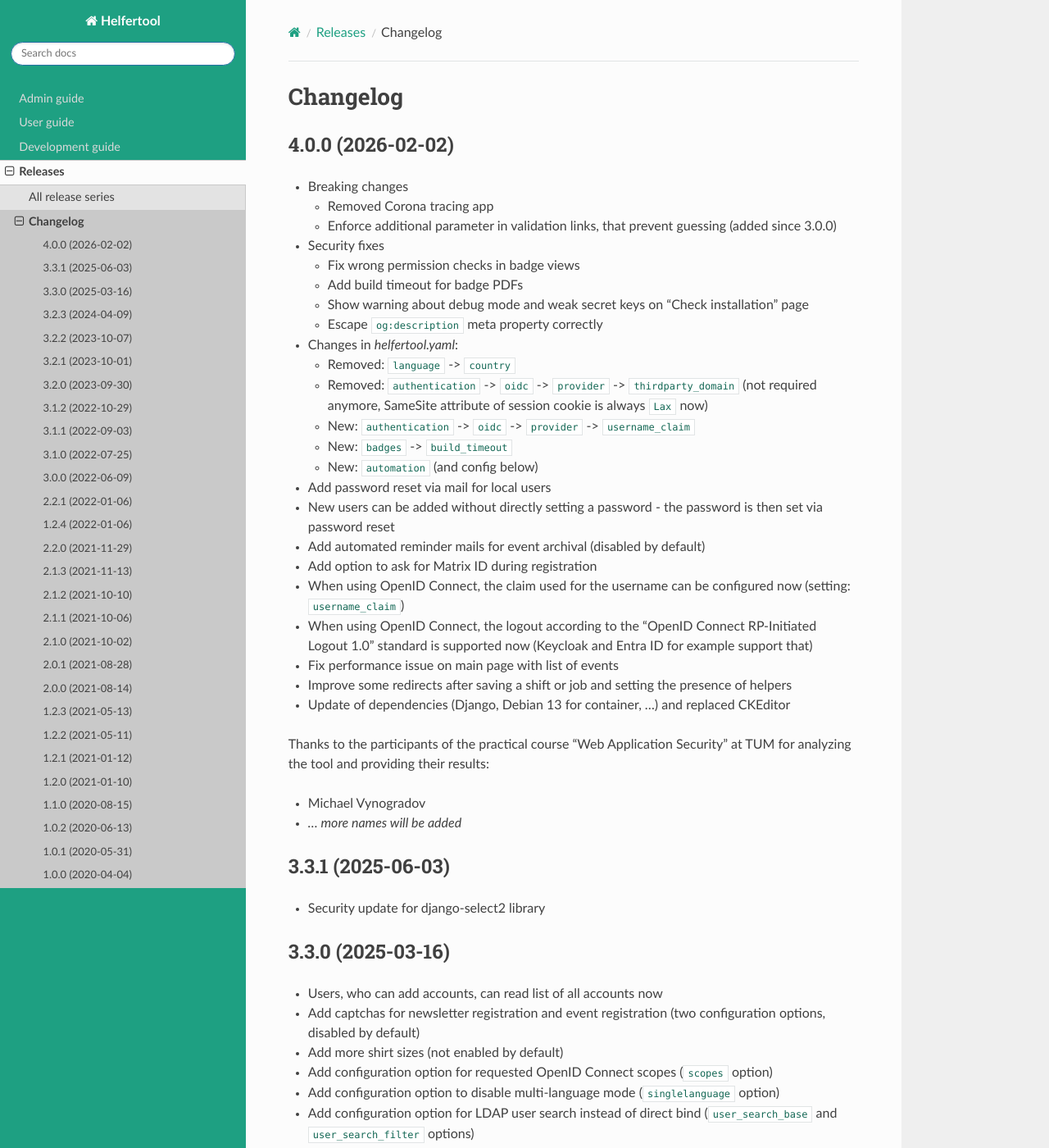
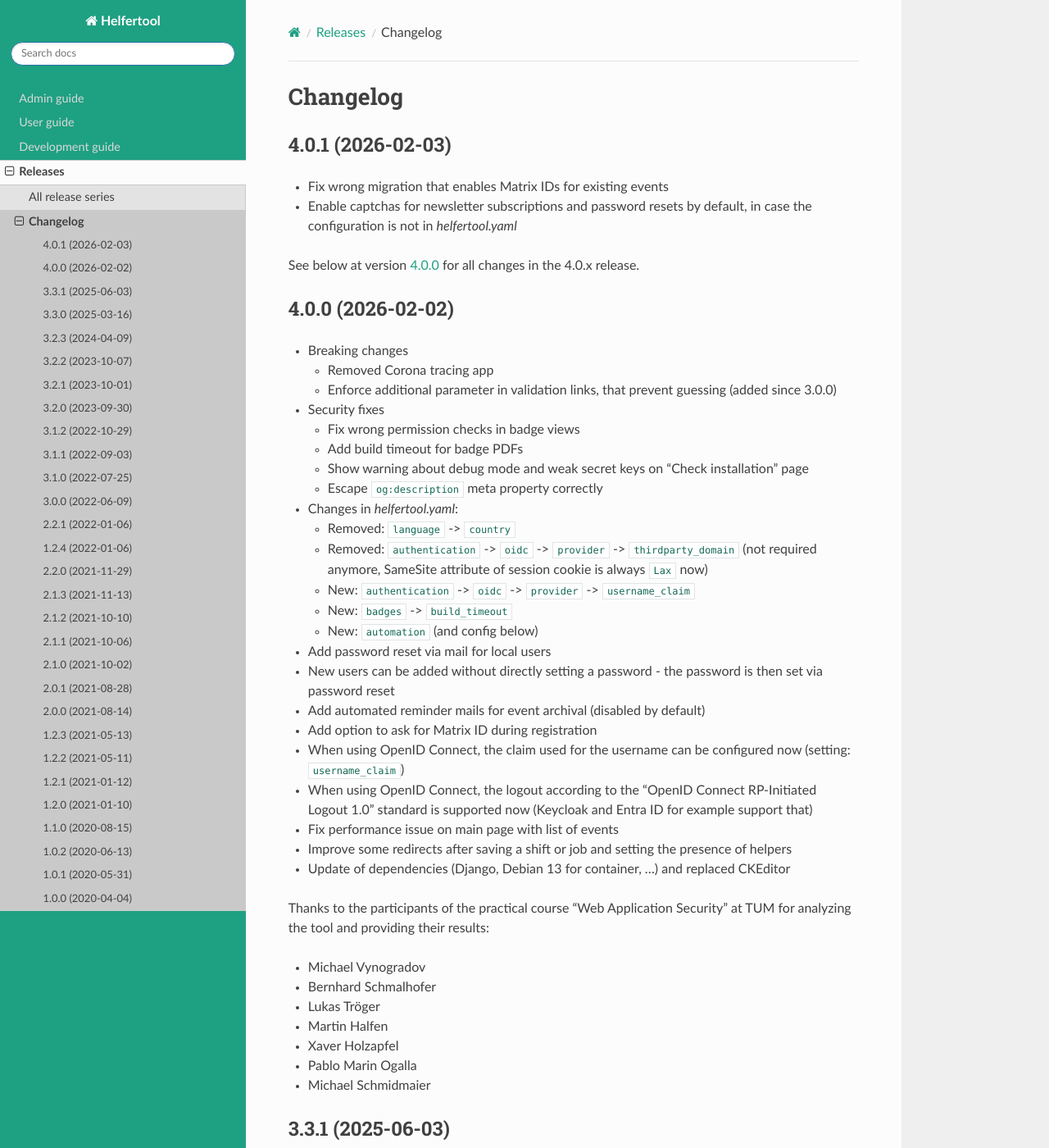
Before and after one commit to helfertool/docs, a Sphinx documentation site: the page built from source/releases/changelog.rst, in a window 1280 px wide and 1400 px high. Shown: the whole window at 82% size. Built offline with Sphinx 7.4.7 and the Read the Docs theme 3.1.0, drawn with Linux system fonts in a browser that asks for light colours.

Commit message:
release 4.0.1

```diff
--- a/source/admin/versions.rst
+++ b/source/admin/versions.rst
@@ -40,7 +40,7 @@ Latest release
 +-----------------+--------------------------------------------+------------------+
 | Relase series   | Latest release                             | Release date     |
 +=================+============================================+==================+
-| 4.0.x           | :ref:`4.0.0 <changelog-4-0-0>`             | 2026-02-02       |
+| 4.0.x           | :ref:`4.0.1 <changelog-4-0-1>`             | 2026-02-03       |
 +-----------------+--------------------------------------------+------------------+
 
 .. _versions_tags:
--- a/source/releases/changelog.rst
+++ b/source/releases/changelog.rst
@@ -3,6 +3,16 @@
 =========
 Changelog
 =========
+
+.. _changelog-4-0-1:
+
+4.0.1 (2026-02-03)
+------------------
+
+* Fix wrong migration that enables Matrix IDs for existing events
+* Enable captchas for newsletter subscriptions and password resets by default, in case the configuration is not in `helfertool.yaml`
+
+See below at version :ref:`4.0.0 <changelog-4-0-0>` for all changes in the 4.0.x release.
 
 .. _changelog-4-0-0:
 
@@ -41,7 +51,12 @@ Changelog
 Thanks to the participants of the practical course "Web Application Security" at TUM for analyzing the tool and providing their results:
 
 * Michael Vynogradov
-* `... more names will be added`
+* Bernhard Schmalhofer
+* Lukas Tröger
+* Martin Halfen
+* Xaver Holzapfel
+* Pablo Marin Ogalla
+* Michael Schmidmaier
 
 .. _changelog-3-3-1:
 
--- a/source/releases/history.rst
+++ b/source/releases/history.rst
@@ -9,7 +9,7 @@ Details about relases and versions can be found in the :ref:`admin guide <versio
 +-----------------+--------------------------------------------+------------------+
 | Relase series   | Latest release                             | Release date     |
 +=================+============================================+==================+
-| 4.0.x           | :ref:`4.0.0 <changelog-4-0-0>`             | 2026-02-02       |
+| 4.0.x           | :ref:`4.0.1 <changelog-4-0-1>`             | 2026-02-03       |
 +-----------------+--------------------------------------------+------------------+
 | 3.3.x           | :ref:`3.3.1 <changelog-3-3-1>`             | 2025-06-03       |
 +-----------------+--------------------------------------------+------------------+
```
